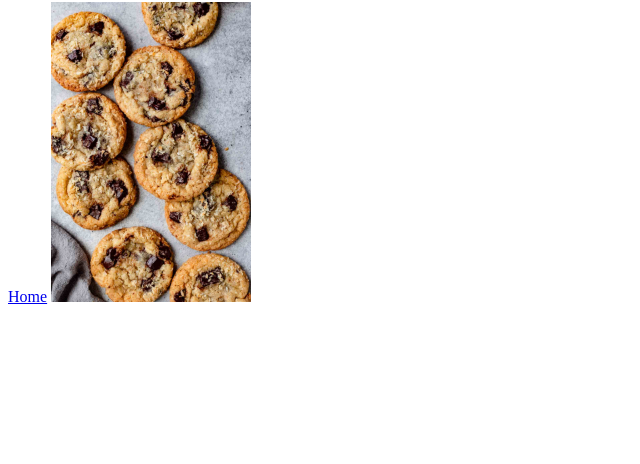
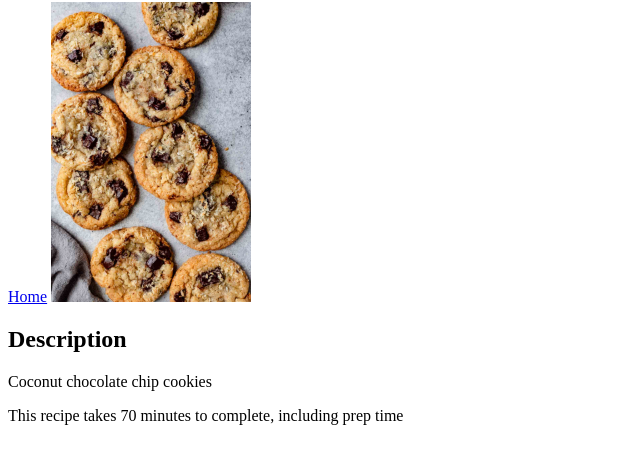
Before and after one commit to dclay9/odin-recipes, a plain HTML site: page recipes/cookies.html in a window 1280 px wide. Shown: the part 78-542 px from the top of the page, without its empty margins (0-640 px from the left). Drawn offline with Linux system fonts and the light colour scheme.

Commit message:
Add cookie recipe description
Describes type of cookies and time to make

```diff
--- a/recipes/cookies.html
+++ b/recipes/cookies.html
@@ -9,6 +9,8 @@
     <h1>Cookies</h1>
     <a href="../index.html">Home</a>
     <img src="../images/cookies.jpg" width="200">
-
+    <h2>Description</h2>
+    <p>Coconut chocolate chip cookies</p>
+    <p>This recipe takes 70 minutes to complete, including prep time</p>
 </body>
 </html>
```
